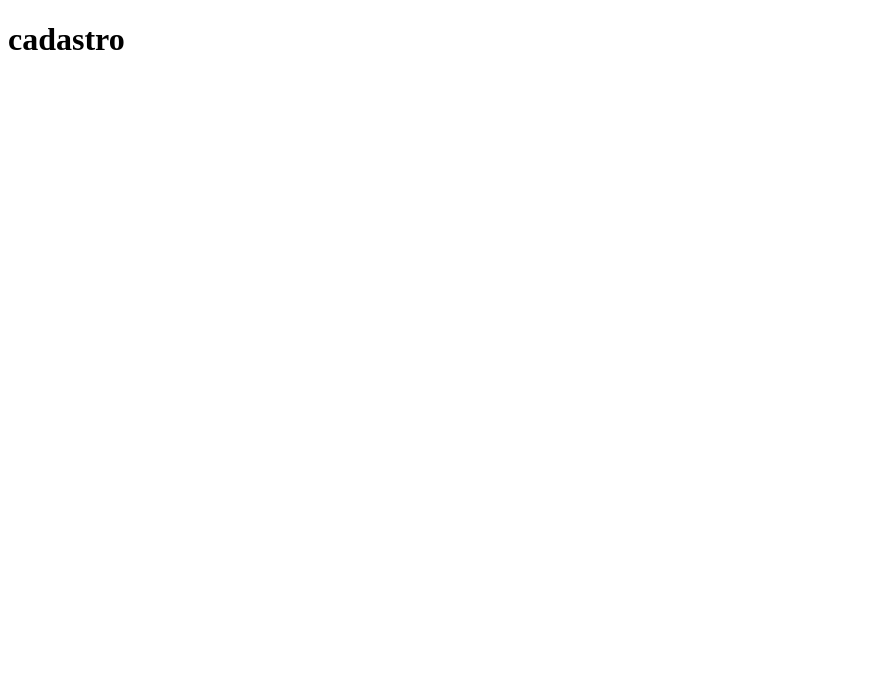
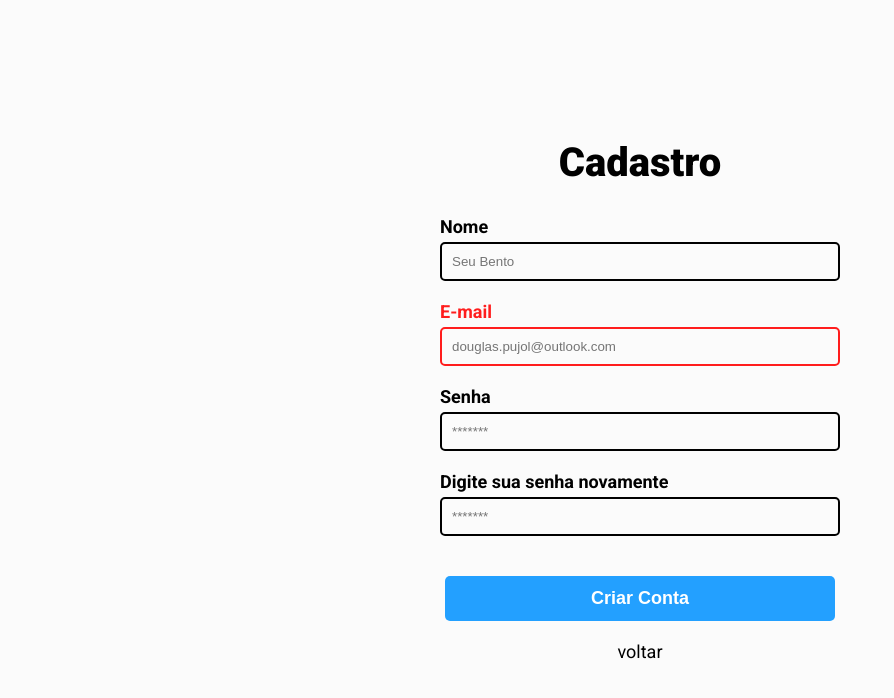
Before and after one commit to douglaspujol/bemsocial, a plain HTML site: page cadastro.html in a window 1280 px wide. Shown: the whole page, without its empty margins (0-894 px from the left). Drawn offline with Linux system fonts and the light colour scheme.

Commit message:
Page register

```diff
--- a/cadastro.html
+++ b/cadastro.html
@@ -1,12 +1,58 @@
 <!DOCTYPE html>
 <html lang="en">
-<head>
-    <meta charset="UTF-8">
-    <meta http-equiv="X-UA-Compatible" content="IE=edge">
-    <meta name="viewport" content="width=device-width, initial-scale=1.0">
-    <title>Document</title>
-</head>
-<body>
-    <h1>cadastro</h1>
-</body>
+  <head>
+    <meta charset="UTF-8" />
+    <meta http-equiv="X-UA-Compatible" content="IE=edge" />
+    <meta name="viewport" content="width=device-width, initial-scale=1.0" />
+    <link rel="stylesheet" href="login.css" />
+    <link rel="preconnect" href="https://fonts.googleapis.com" />
+    <link rel="preconnect" href="https://fonts.gstatic.com" crossorigin />
+    <link
+      href="https://fonts.googleapis.com/css2?family=Roboto:wght@100;400;500;700;900&display=swap"
+      rel="stylesheet"
+    />
+    <title>Cadastro</title>
+  </head>
+  <body>
+    <main>
+      <h1>Cadastro</h1>
+      <form>
+        <div class="field">
+          <strong>Nome</strong>
+          <input type="text" name="name" id="name" placeholder="Seu Bento" />
+        </div>
+        <div class="field error">
+          <strong>E-mail</strong>
+          <input
+            type="email"
+            name="email"
+            id="email"
+            placeholder="douglas.pujol@outlook.com"
+          />
+        </div>
+        <div class="field">
+          <strong>Senha</strong>
+          <input
+            type="password"
+            name="password"
+            id="password"
+            placeholder="*******"
+          />
+        </div>
+        <div class="field">
+          <strong>Digite sua senha novamente</strong>
+          <input
+            type="password"
+            name="repeat-password"
+            id="repeat-password"
+            placeholder="*******"
+          />
+        </div>
+      </form>
+      <div class="btn-actions">
+        <button type="submit">Criar Conta</button>
+        <a href="/login.html">voltar</a>
+      </div>
+    </main>
+  </body>
 </html>
--- a/login.css
+++ b/login.css
@@ -48,6 +48,10 @@ main form div.field input {
   border: 2px solid #000;
   border-radius: 5px;
   padding: 10px;
+  outline: none;
+}
+main form div.field input:focus {
+  border-color: #23a0ff;
 }
 main div.btn-actions {
   margin-top: 20px;
@@ -78,3 +82,9 @@ main div.btn-actions a {
 main div.btn-actions a:hover {
   border-bottom: 1px solid #000;
 }
+.error {
+  color: #ff1d1d;
+}
+.error input {
+  border: 2px solid #ff1d1d !important;
+}
```
